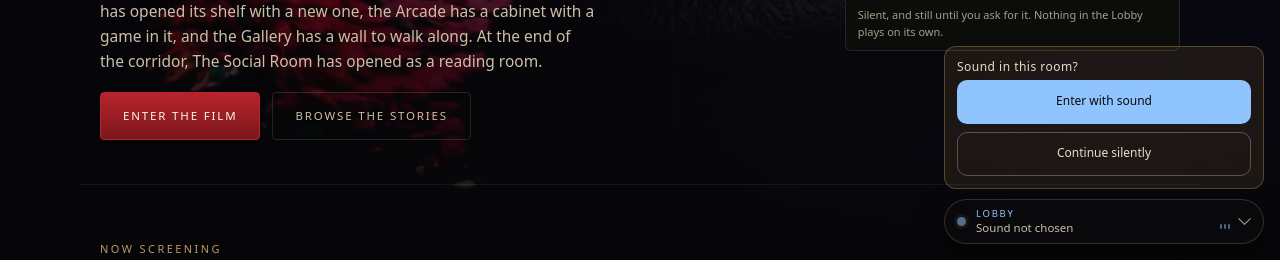
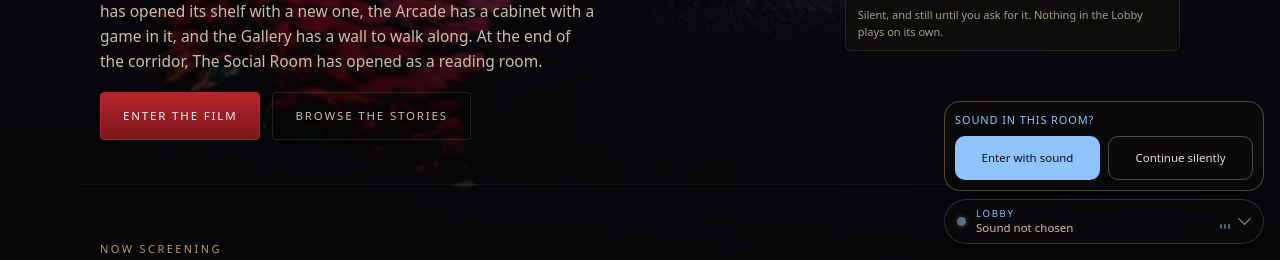
Before and after one commit to Wednesday-Evening/the-wrong-script, a plain HTML site: page index.html in a window 1280 px wide. Shown: the part 540-800 px from the top of the page. Drawn offline with Linux system fonts and the light colour scheme.

Commit message:
Edit assets/css/ambience.css

```diff
--- a/assets/css/ambience.css
+++ b/assets/css/ambience.css
@@ -503,6 +503,18 @@ body[data-room]{
   }
 }
 
+/* The question is part of the pill, so the end of the page reserves room for
+   both while it is still unanswered. */
+body[data-room] .site-footer{
+  padding-bottom:calc(196px + env(safe-area-inset-bottom,0px));
+}
+
+@media (max-width:560px){
+  body[data-room] .site-footer{
+    padding-bottom:calc(212px + env(safe-area-inset-bottom,0px));
+  }
+}
+
 /* =====================================================================
    REFINEMENT PASS - distinct room environments
    ---------------------------------------------------------------------
@@ -700,6 +712,37 @@ body[data-room]{
   gap:8px;
 }
 
+/* The first-visit question sits inside the pill's own footprint, above the
+   compact button. It is never a panel opened over the page: that covered
+   filters, cards and game controls and took clicks meant for them. */
+.mixer__ask--pill{
+  margin:0 0 8px;
+  padding:10px;
+  background:rgba(10,10,13,.92);
+  border:1px solid rgba(200,164,92,.4);
+  border-radius:16px;
+  backdrop-filter:blur(18px) saturate(140%);
+  -webkit-backdrop-filter:blur(18px) saturate(140%);
+  box-shadow:0 10px 30px rgba(0,0,0,.45);
+}
+
+.mixer__ask--pill .mixer__ask-title{
+  margin:0 0 8px;
+  font-size:11px;
+  letter-spacing:.08em;
+  text-transform:uppercase;
+  color:var(--amb-accent,#c8a45c);
+}
+
+.mixer__ask--pill .mixer__ask-actions{
+  grid-template-columns:1fr 1fr;
+}
+
+.mixer__ask--pill .mixer__action{
+  padding:0 10px;
+  font-size:11.5px;
+}
+
 .mixer__action{
   min-height:44px;
   padding:0 14px;
```
